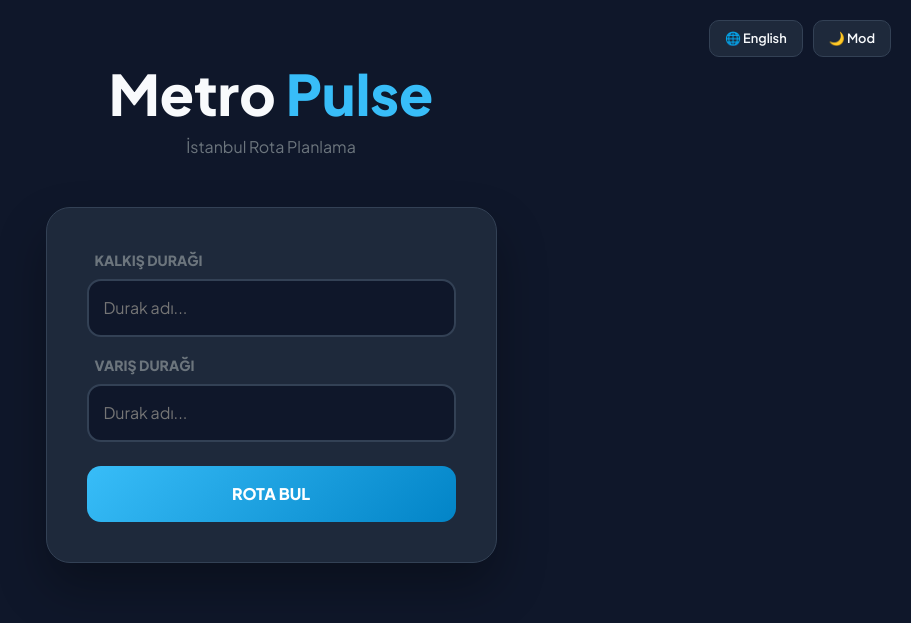
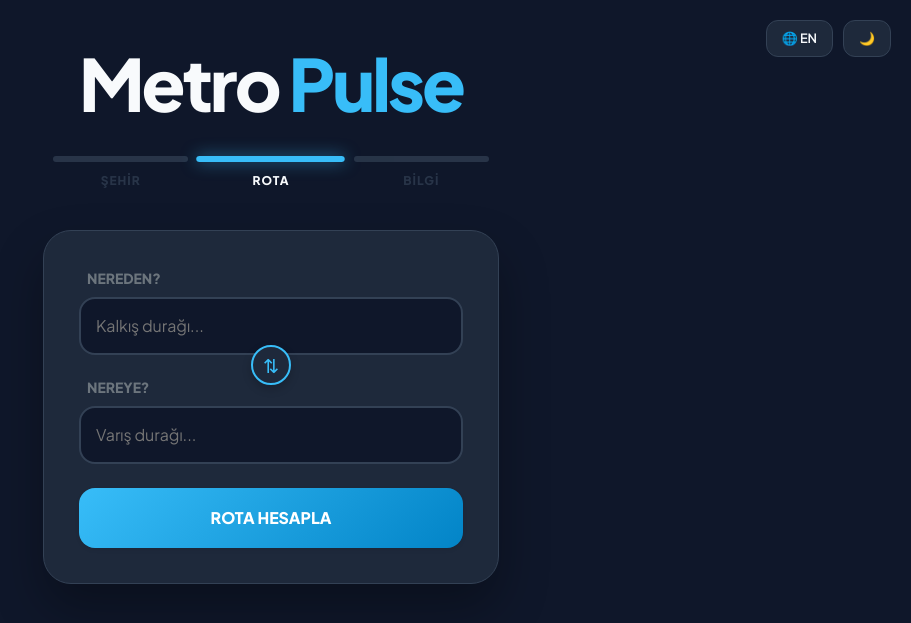
Before and after one commit to CtrL-61/Istanbul-Puplic-Transportation-Road-Finder, a Flask app: page / in a window 1280 px wide. Shown: the top 623 px of the page, without its empty margins (369-1280 px from the left). Run offline with Flask 3, Linux system fonts and the light colour scheme.

Commit message:
The application has been optimized Visual improvements have been made

```diff
--- a/static/css/style.css
+++ b/static/css/style.css
@@ -104,3 +104,7 @@ body {
     height: 100%;
     background: var(--border);
 }
+
+.step:last-child {
+    margin-bottom: 0;
+}
--- a/templates/index.html
+++ b/templates/index.html
@@ -3,100 +3,213 @@
 <head>
     <meta charset="UTF-8">
     <meta name="viewport" content="width=device-width, initial-scale=1.0">
-    <title>{{ texts.title if (texts and texts.title) else 'Metro Pulse' }}</title>
-
-    <link rel="manifest" href="{{ url_for('static', filename='manifest.json') }}">
-    <link rel="stylesheet" href="{{ url_for('static', filename='style.css') }}">
+    <title>Metro Pulse</title>
 
     <link href="https://cdn.jsdelivr.net/npm/bootstrap@5.3.0/dist/css/bootstrap.min.css" rel="stylesheet">
     <link href="https://fonts.googleapis.com/css2?family=Plus+Jakarta+Sans:wght@400;600;800&display=swap" rel="stylesheet">
 
     <style>
-        :root { --bg: #f8fafc; --card: #ffffff; --accent: #38bdf8; --text: #0f172a; }
-        [data-theme="dark"] { --bg: #0f172a; --card: #1e293b; --text: #f8fafc; }
+        :root {
+            --bg: #f8fafc; --card: #ffffff; --accent: #38bdf8; --text: #0f172a;
+            --inactive-line: #cbd5e1;
+        }
+        [data-theme="dark"] {
+            --bg: #0f172a; --card: #1e293b; --text: #f8fafc;
+            --inactive-line: #334155;
+        }
+
         body { background-color: var(--bg); color: var(--text); font-family: 'Plus Jakarta Sans', sans-serif; transition: 0.3s; overflow-x: hidden; }
-        .hero { padding: 60px 0; text-align: center; }
-        .glass-card { background: var(--card); border: 1px solid #334155; border-radius: 24px; padding: 40px; box-shadow: 0 25px 50px rgba(0,0,0,0.3); }
-        .top-nav { position: absolute; top: 20px; right: 20px; display: flex; gap: 10px; z-index: 1000; }
-        .nav-btn { background: var(--card); border: 1px solid #334155; color: var(--text); padding: 8px 15px; border-radius: 10px; cursor: pointer; text-decoration: none; font-size: 0.8rem; font-weight: 600; transition: 0.2s; }
-        .nav-btn:hover { border-color: var(--accent); color: var(--accent); }
-        .custom-input { background-color: var(--bg) !important; color: var(--text) !important; border: 2px solid #334155; padding: 15px; border-radius: 14px; width: 100%; transition: 0.2s; }
-        .custom-input:focus { border-color: var(--accent); outline: none; box-shadow: 0 0 10px rgba(56, 189, 248, 0.2); }
-        .btn-pulse { background: linear-gradient(135deg, var(--accent), #0284c7); border: none; padding: 16px; font-weight: 800; border-radius: 14px; width: 100%; color: white; transition: 0.3s; cursor: pointer; }
-        .btn-pulse:hover { transform: translateY(-2px); box-shadow: 0 10px 20px rgba(56, 189, 248, 0.3); }
+
+        .main-title {
+            font-size: clamp(2.5rem, 10vw, 4.5rem);
+            font-weight: 800; letter-spacing: -3px;
+            text-align: center; margin: 40px 0 30px 0;
+        }
+
+        .dashboard-nav {
+            display: flex;
+            justify-content: space-between;
+            gap: 15px;
+            margin-bottom: 40px;
+            padding: 0 10px;
+        }
+
+        .nav-item {
+            flex: 1;
+            cursor: pointer;
+            text-align: center;
+            opacity: 0.7;
+            transition: 0.3s;
+        }
+
+        .nav-line {
+            height: 6px;
+            width: 100%;
+            background-color: var(--inactive-line);
+            border-radius: 10px;
+            margin-bottom: 10px;
+            transition: 0.4s cubic-bezier(0.175, 0.885, 0.32, 1.275);
+        }
+
+        .nav-label {
+            font-size: 0.75rem;
+            font-weight: 800;
+            letter-spacing: 1px;
+            text-transform: uppercase;
+            color: var(--inactive-line);
+            transition: 0.3s;
+        }
+
+        .nav-item.active { opacity: 1; }
+        .nav-item.active .nav-line {
+            background-color: var(--accent);
+            box-shadow: 0 0 15px rgba(56, 189, 248, 0.6);
+            transform: scaleX(1.1);
+        }
+        .nav-item.active .nav-label { color: var(--text); }
+
+        .page-content { display: none; animation: slideUp 0.5s ease; }
+        .page-content.active { display: block; }
+
+        @keyframes slideUp { from { opacity: 0; transform: translateY(15px); } to { opacity: 1; transform: translateY(0); } }
+
+        .glass-card { background: var(--card); border: 1px solid #334155; border-radius: 28px; padding: 35px; box-shadow: 0 25px 50px rgba(0,0,0,0.3); }
+        .custom-input { background-color: var(--bg) !important; color: var(--text) !important; border: 2px solid #334155; padding: 15px; border-radius: 16px; width: 100%; margin-bottom: 0; transition: 0.2s; }
+        .custom-input:focus { border-color: var(--accent); outline: none; }
+
+        .swap-btn {
+            background: var(--card);
+            border: 2px solid var(--accent);
+            color: var(--accent);
+            width: 40px;
+            height: 40px;
+            display: flex;
+            align-items: center;
+            justify-content: center;
+            margin: -10px auto;
+            position: relative;
+            z-index: 5;
+            transition: 0.3s;
+            font-size: 1.2rem;
+            box-shadow: 0 4px 10px rgba(0,0,0,0.2);
+        }
+        .swap-btn:active { transform: scale(0.9) rotate(180deg); }
+
+        .btn-pulse { background: linear-gradient(135deg, var(--accent), #0284c7); border: none; padding: 18px; font-weight: 800; border-radius: 16px; width: 100%; color: white; transition: 0.3s; }
+
+        .top-nav { position: absolute; top: 20px; right: 20px; display: flex; gap: 10px; }
+        .nav-btn { background: var(--card); border: 1px solid #334155; color: var(--text); padding: 8px 15px; border-radius: 12px; text-decoration: none; font-weight: 600; font-size: 0.8rem; }
     </style>
 </head>
 <body>
     <div class="top-nav">
-        <a href="/?lang={% if current_lang == 'tr' %}en{% else %}tr{% endif %}" class="nav-btn">
-            🌐 {% if current_lang == 'tr' %}English{% else %}Türkçe{% endif %}
-        </a>
-        <button onclick="toggleTheme()" class="nav-btn">
-            <span id="theme-icon">🌙</span> {{ texts.theme_btn if (texts and texts.theme_btn) else 'Mod' }}
-        </button>
+        <a href="/?lang={% if current_lang == 'tr' %}en{% else %}tr{% endif %}" class="nav-btn">🌐 {% if current_lang == 'tr' %}EN{% else %}TR{% endif %}</a>
+        <button onclick="toggleTheme()" class="nav-btn">🌙</button>
     </div>
 
-    <div class="hero">
-        <div class="container">
-            <h1 class="display-4 fw-bolder mb-2">Metro <span style="color: var(--accent)">Pulse</span></h1>
-            <p class="text-secondary mb-5">{{ texts.subtitle if (texts and texts.subtitle) else 'İstanbul Rota Planlama' }}</p>
+    <div class="container" style="max-width: 480px;">
+        <h1 class="main-title">Metro <span style="color: var(--accent)">Pulse</span></h1>
 
-            <div class="row justify-content-center">
-                <div class="col-lg-5">
-                    <div class="glass-card text-start">
-                        <form action="/arama" method="POST">
-                            <input type="hidden" name="lang" value="{{ current_lang if current_lang else 'tr' }}">
-
-                            <div class="mb-3">
-                                <label class="small fw-bold text-secondary ms-2 mb-2">
-                                    {{ texts.departure if (texts and texts.departure) else 'KALKIŞ DURAĞI' }}
-                                </label>
-                                <input list="duraklarList" name="baslangic" class="custom-input"
-                                       placeholder="{{ texts.placeholder if (texts and texts.placeholder) else 'Durak adı...' }}" required>
+        <div class="dashboard-nav">
+            <div class="nav-item" id="btn-city" onclick="openTab('city')">
+                <div class="nav-line"></div>
+                <div class="nav-label">{% if current_lang == 'tr' %}ŞEHİR{% else %}CITY{% endif %}</div>
             </div>
 
-                            <div class="mb-4">
-                                <label class="small fw-bold text-secondary ms-2 mb-2">
-                                    {{ texts.destination if (texts and texts.destination) else 'VARIŞ DURAĞI' }}
-                                </label>
-                                <input list="duraklarList" name="hedef" class="custom-input"
-                                       placeholder="{{ texts.placeholder if (texts and texts.placeholder) else 'Durak adı...' }}" required>
+            <div class="nav-item active" id="btn-route" onclick="openTab('route')">
+                <div class="nav-line"></div>
+                <div class="nav-label">{% if current_lang == 'tr' %}ROTA{% else %}ROUTE{% endif %}</div>
             </div>
 
+            <div class="nav-item" id="btn-info" onclick="openTab('info')">
+                <div class="nav-line"></div>
+                <div class="nav-label">{% if current_lang == 'tr' %}BİLGİ{% else %}INFO{% endif %}</div>
+            </div>
+        </div>
+
+        <div id="tab-city" class="page-content text-center">
+            <div class="glass-card">
+                <h4 class="fw-800 mb-3">{% if current_lang == 'tr' %}Şehir Değiştir{% else %}Change City{% endif %}</h4>
+                <p class="text-secondary small mb-4">{% if current_lang == 'tr' %}Şu an sadece İstanbul verileri yüklü.{% else %}Only Istanbul data is loaded currently.{% endif %}</p>
+                <div class="btn-pulse py-2 opacity-50">İstanbul</div>
+            </div>
+        </div>
+
+        <div id="tab-route" class="page-content active">
+            <div class="glass-card">
+                <form action="/arama" method="POST" id="routeForm">
+                    <input type="hidden" id="langInput" name="lang" value="{{ current_lang if current_lang else 'tr' }}">
+
+                    <label class="small fw-bold text-secondary ms-2 mb-2">{% if current_lang == 'tr' %}NEREDEN?{% else %}FROM?{% endif %}</label>
+                    <input id="fromInput" list="duraklarList" name="baslangic" class="custom-input" placeholder="{% if current_lang == 'tr' %}Kalkış durağı...{% else %}Departure station...{% endif %}" required>
+
+                    <div class="text-center">
+                        <button type="button" onclick="swapInputs()" class="btn swap-btn rounded-circle">⇅</button>
+                    </div>
+
+                    <label class="small fw-bold text-secondary ms-2 mb-2">{% if current_lang == 'tr' %}NEREYE?{% else %}TO?{% endif %}</label>
+                    <input id="toInput" list="duraklarList" name="hedef" class="custom-input" placeholder="{% if current_lang == 'tr' %}Varış durağı...{% else %}Destination station...{% endif %}" required>
+
                     <datalist id="duraklarList">
-                                {% for durak in duraklar %}
-                                    <option value="{{ durak }}">
-                                {% endfor %}
+                        {% for durak in duraklar %}<option value="{{ durak }}">{% endfor %}
                     </datalist>
 
-                            <button type="submit" class="btn btn-pulse">
-                                {{ texts.button if (texts and texts.button) else 'ROTA BUL' }}
+                    <button type="submit" class="btn btn-pulse mt-4 shadow-sm" id="submitBtn">
+                        {% if current_lang == 'tr' %}ROTA HESAPLA{% else %}CALCULATE ROUTE{% endif %}
                     </button>
                 </form>
             </div>
         </div>
+
+        <div id="tab-info" class="page-content">
+            <div class="glass-card">
+                <h4 class="fw-800 mb-3">Metro Pulse</h4>
+                <p class="text-secondary small">
+                    {% if current_lang == 'tr' %}
+                    Bu uygulama İstanbul metro hatlarını en hızlı şekilde birbirine bağlamak için tasarlandı.
+                    {% else %}
+                    This app is designed to connect Istanbul metro lines in the fastest way.
+                    {% endif %}
+                </p>
             </div>
         </div>
     </div>
 
     <script>
+        function openTab(tabName) {
+            document.querySelectorAll('.page-content').forEach(p => p.classList.remove('active'));
+            document.querySelectorAll('.nav-item').forEach(b => b.classList.remove('active'));
+            document.getElementById('tab-' + tabName).classList.add('active');
+            document.getElementById('btn-' + tabName).classList.add('active');
+        }
+
+        function swapInputs() {
+            const from = document.getElementById('fromInput');
+            const to = document.getElementById('toInput');
+            const temp = from.value;
+            from.value = to.value;
+            to.value = temp;
+        }
+
         function toggleTheme() {
             const html = document.documentElement;
-            const currentTheme = html.getAttribute('data-theme');
-            const newTheme = currentTheme === 'dark' ? 'light' : 'dark';
+            const newTheme = html.getAttribute('data-theme') === 'dark' ? 'light' : 'dark';
             html.setAttribute('data-theme', newTheme);
             localStorage.setItem('theme', newTheme);
-
-            // İkonu güncelle
-            const icon = document.getElementById('theme-icon');
-            if(icon) icon.innerText = newTheme === 'dark' ? '🌙' : '☀️';
         }
 
-        // Sayfa yüklendiğinde tercihi hatırla
+        // TEMA VE DİL SENKRONİZASYONU
         const savedTheme = localStorage.getItem('theme') || 'dark';
         document.documentElement.setAttribute('data-theme', savedTheme);
-        const icon = document.getElementById('theme-icon');
-        if(icon) icon.innerText = savedTheme === 'dark' ? '🌙' : '☀️';
+
+        // FORM GÖNDERİLİRKEN DİLİ KONTROL ET VE BUTON METNİNİ DEĞİŞTİR
+        document.getElementById('routeForm').onsubmit = function() {
+            const lang = document.documentElement.lang;
+            document.getElementById('langInput').value = lang; // Gizli inputu o anki dille güncelle
+
+            const btn = document.getElementById('submitBtn');
+            btn.innerHTML = `<span class="spinner-border spinner-border-sm"></span> ${lang === 'tr' ? 'YOL BULUNUYOR...' : 'FINDING ROUTE...'}`;
+        };
     </script>
 </body>
 </html>
```
Also changed, not shown: templates/sonuc.html (+49 -8 lines). Lines whose indentation alone changed are shown as unchanged.
